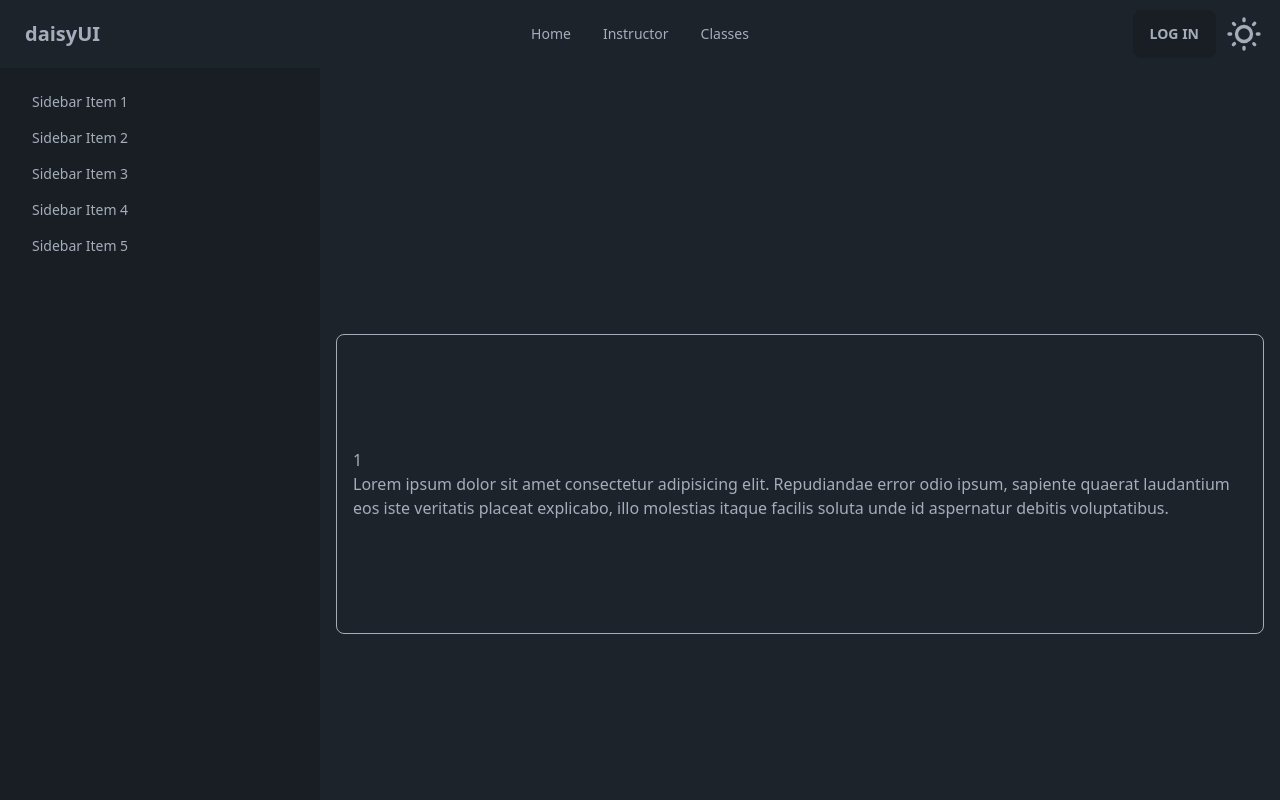
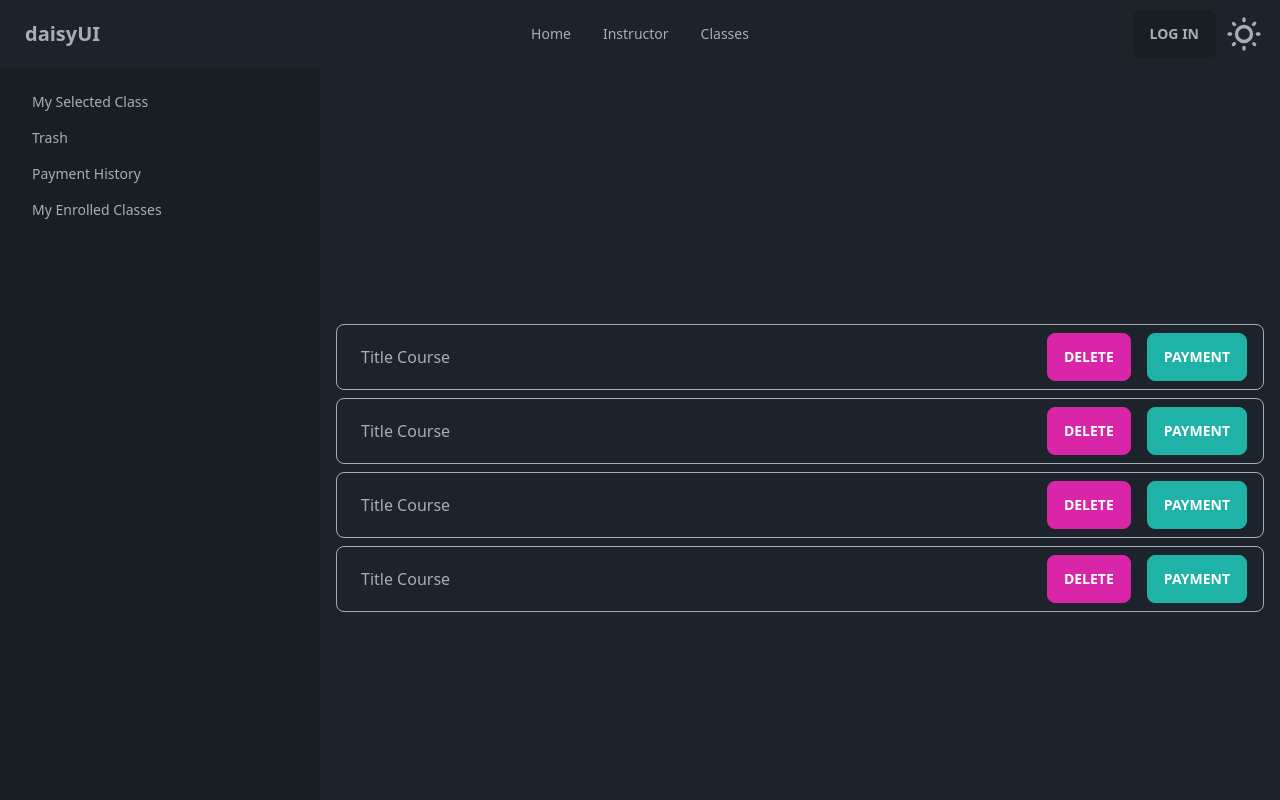
Before and after one commit to Toufiquer/grand-chef-12-client, a React (Vite) app: page /studentDashboard/1 in a window 1280 px wide. Shown: the top 800 px of the page. Built offline with nearby package versions, Linux system fonts and the light colour scheme; no server answers.

Commit message:
student dashboard

```diff
--- /dev/null
+++ b/src/components/ClassesItem/ClassesItem.jsx
@@ -0,0 +1,13 @@
+const ClassesItem = () => {
+  return (
+    <div className="border border-solid border-current rounded-lg px-4 py-2 flex items-center justify-between">
+      <h2 className="px-2">Title Course</h2>
+      <div className="flex gap-4">
+        <button className="btn btn-secondary">Delete</button>
+        <button className="btn btn-accent">Payment</button>
+      </div>
+    </div>
+  );
+};
+
+export default ClassesItem;
--- a/src/components/DashBoardContent/DashBoardContent.jsx
+++ b/src/components/DashBoardContent/DashBoardContent.jsx
@@ -1,21 +1,18 @@
 import { useParams } from "react-router-dom";
-import DisplayCenter from "../DisplayCenter/DisplayCenter";
+
+import ClassesItem from "../ClassesItem/ClassesItem";
 
 const DashBoardContent = () => {
   const { id } = useParams();
   return (
-    <DisplayCenter>
-      {" "}
-      <div>
-        {id}
-        <p>
-          Lorem ipsum dolor sit amet consectetur adipisicing elit. Repudiandae
-          error odio ipsum, sapiente quaerat laudantium eos iste veritatis
-          placeat explicabo, illo molestias itaque facilis soluta unde id
-          aspernatur debitis voluptatibus.
-        </p>
+    <>
+      <div className="flex flex-col gap-2">
+        <ClassesItem />
+        <ClassesItem />
+        <ClassesItem />
+        <ClassesItem />
       </div>
-    </DisplayCenter>
+    </>
   );
 };
 
--- a/src/pages/StudentDashboard/SidebarItems.jsx
+++ b/src/pages/StudentDashboard/SidebarItems.jsx
@@ -4,19 +4,16 @@ const SidebarItems = () => {
   return (
     <>
       <li>
-        <Link to="/studentDashboard/1">Sidebar Item 1</Link>
+        <Link to="/studentDashboard/1">My Selected Class</Link>
       </li>
       <li>
-        <Link to="/studentDashboard/2">Sidebar Item 2</Link>
+        <Link to="/studentDashboard/2">Trash</Link>
       </li>
       <li>
-        <Link to="/studentDashboard/3">Sidebar Item 3</Link>
+        <Link to="/studentDashboard/3">Payment History</Link>
       </li>
       <li>
-        <Link to="/studentDashboard/4">Sidebar Item 4</Link>
-      </li>
-      <li>
-        <Link to="/studentDashboard/5">Sidebar Item 5</Link>
+        <Link to="/studentDashboard/4">My Enrolled Classes</Link>
       </li>
     </>
   );
--- a/src/pages/StudentDashboard/StudentDashboardContent.jsx
+++ b/src/pages/StudentDashboard/StudentDashboardContent.jsx
@@ -1,12 +1,14 @@
+import ClassesItem from "../../components/ClassesItem/ClassesItem";
 import DisplayCenter from "../../components/DisplayCenter/DisplayCenter";
 import { useParams } from "react-router-dom";
 
+// This will  only show in index
+// if hit ..studentDashboard/:id => render DashboardContent
 const StudentDashboardContent = () => {
   const { id } = useParams();
   return (
     <div>
-
-      <DisplayCenter>{id}</DisplayCenter>
+      <ClassesItem />
     </div>
   );
 };
```
